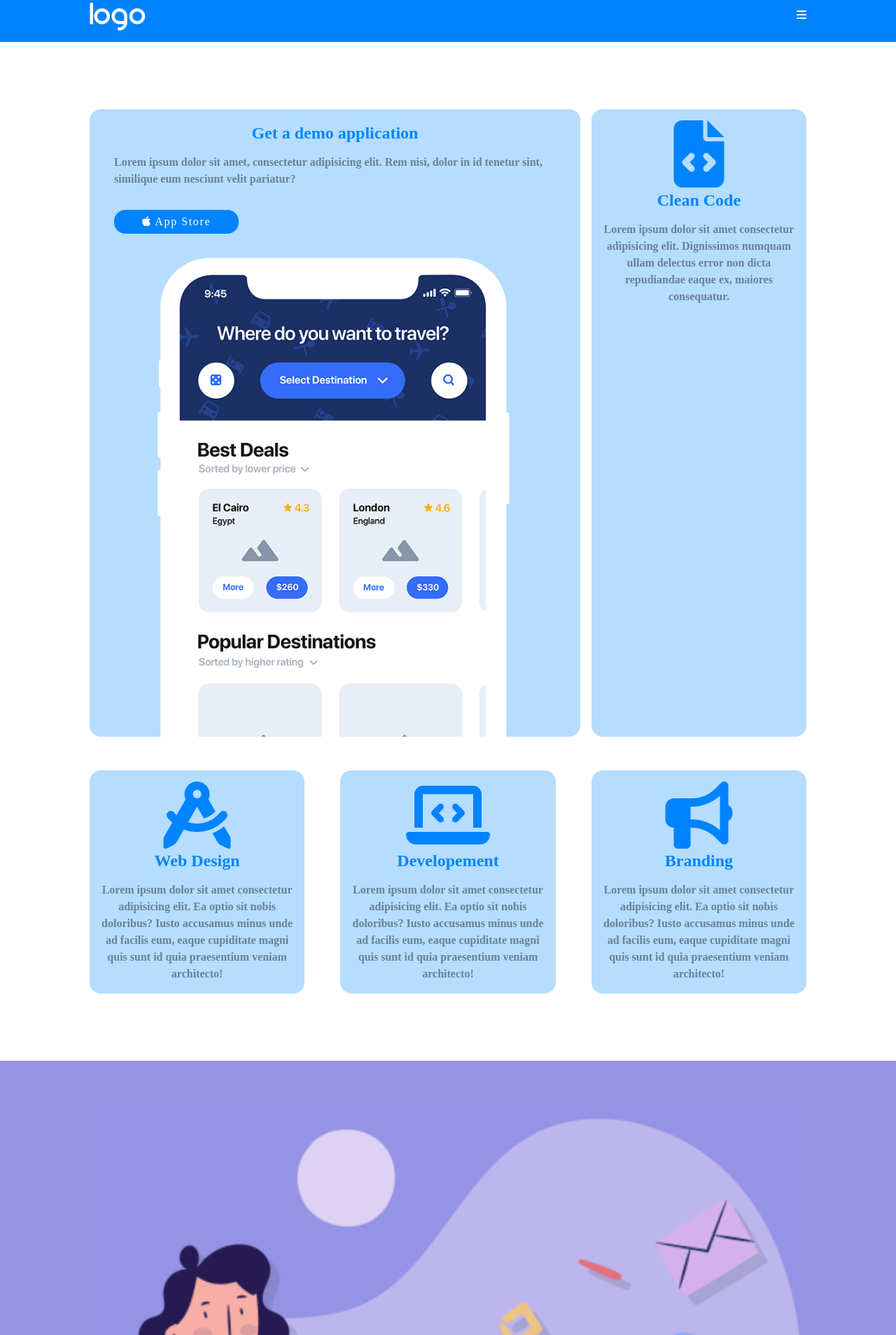
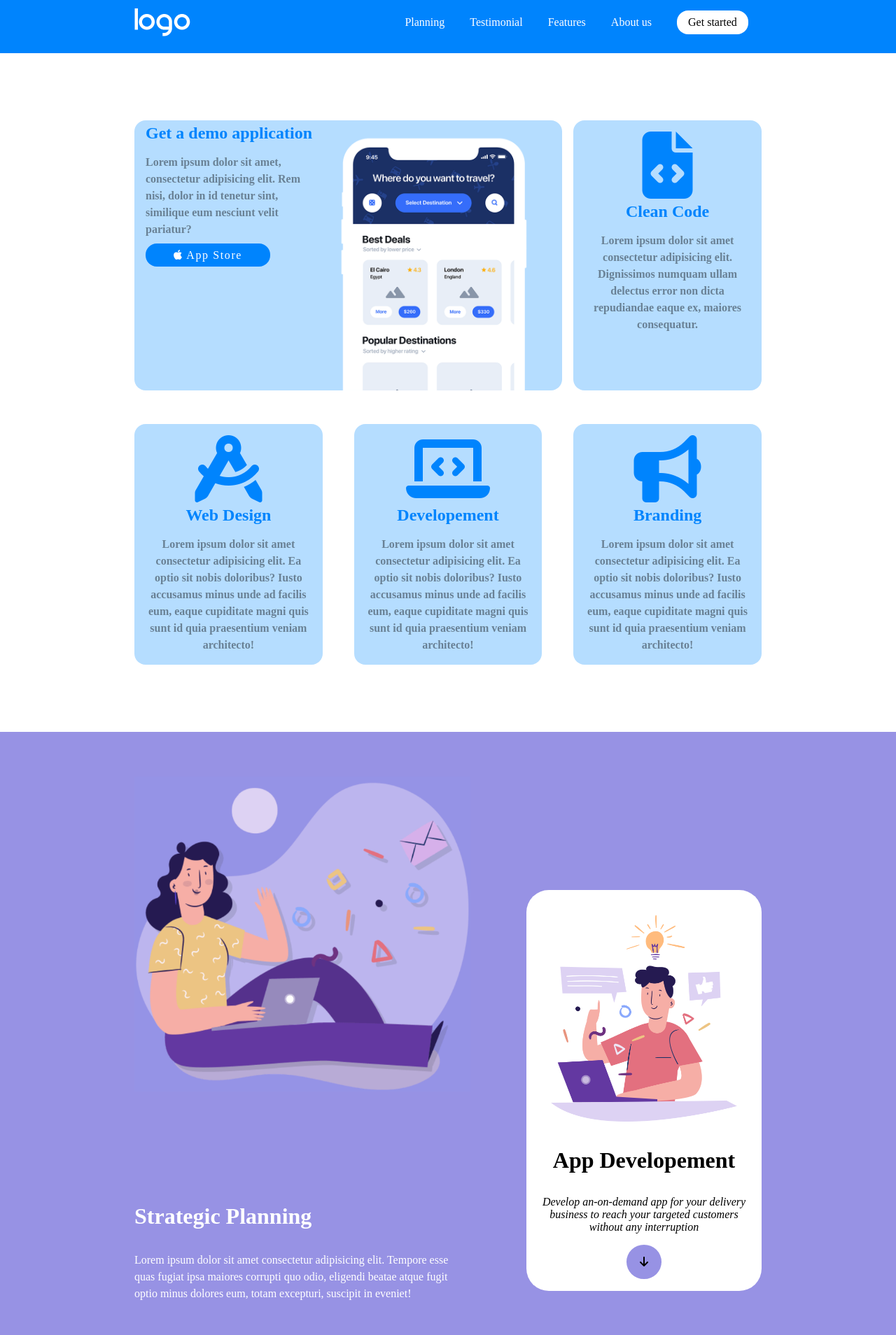
Before and after one commit to TullioTambone/htmlcss-responsive-layout, a plain HTML site: page index.html in a window 1280 px wide. Shown: the part 12-1920 px from the top of the page at 70% size. Drawn offline with Linux system fonts and the light colour scheme.

Commit message:
fine esercitazione

```diff
--- a/assets/css/media.css
+++ b/assets/css/media.css
@@ -66,7 +66,88 @@
 }
 
 /*LAPTOP*/
+@media only screen and (min-width:1140px){
 
-@media only screen and (min-width:1140px){
-    .nav
+    .container,
+    nav{
+        width: 70%;
+    }
+
+    #drop{
+        display: none;
+    }
+
+    nav > ul{
+        display: block;
+    }
+
+    nav ul li{
+        display: inline-block;
+        color: white;
+        margin: 0 1em;
+    }
+
+    nav ul li:last-child{
+        padding: 0.5em 1em;
+        background-color: white;
+        border-radius: 1em;
+        color: black;
+        margin: 0.5em 1em;
+    }
+    .card-1{
+        display: flex;
+        padding: 0 1em;
+    }
+
+
+    /*2 sec*/
+    .second-section{
+        display: flex;
+        justify-content: space-between;
+        gap: 5em;
+    }
+
+    .left-2{
+        width: 60em;
+    }
+
+    .left-2 h2{
+        margin-top: 5em;
+    }
+
+    .right-2{
+        width: 40em;
+        align-self: flex-end;
+    }
+
+    /*3 sec*/
+    .dot-1,
+    .dot-2,
+    .dot-3{
+        height: 10em;
+        width: 10em;
+    }
+
+    /*4 sec*/
+    .card-sec-4{
+        display: flex;
+        justify-content: space-between;
+        flex-wrap: wrap;
+    }
+
+    .card-4{
+        flex-basis: calc(95% / 3);
+    }
+
+    /*5 sec*/
+    .sec-5{
+        gap: 0;
+    }
+    .left-5{
+        width: 70%;
+    }
+
+    .right-5{
+        width: 20%;
+    }
 }
--- a/assets/css/style.css
+++ b/assets/css/style.css
@@ -1,3 +1,7 @@
+.container{
+    width: 80%;
+    margin: 5em auto;
+}
 
 /*bottoni*/
 .btn-blue{
@@ -44,6 +48,9 @@ nav{
     align-items: center;
 }
 
+nav > ul{
+    display: none;
+}
 /*Bottone dx nav*/
 
 nav ul{
@@ -77,7 +84,9 @@ nav li:hover{
     margin: 1em 0;
 }
 
-
+.right-1{
+    margin-top: 1em;
+}
 
 main:first-child .card{
     padding-bottom: 0;
--- a/assets/css/utility.css
+++ b/assets/css/utility.css
@@ -14,11 +14,6 @@ li{
 }
 
 /*SECTION UTILITY*/
-.container{
-    width: 80%;
-    margin: 5em auto;
-}
-
 /* colori */
 
 /*background*/
--- a/index.html
+++ b/index.html
@@ -8,9 +8,10 @@
 
     <link rel="stylesheet" href="https://cdnjs.cloudflare.com/ajax/libs/font-awesome/6.3.0/css/all.min.css" integrity="sha512-SzlrxWUlpfuzQ+pcUCosxcglQRNAq/DZjVsC0lE40xsADsfeQoEypE+enwcOiGjk/bSuGGKHEyjSoQ1zVisanQ==" crossorigin="anonymous" referrerpolicy="no-referrer" />
 
-    <link rel="stylesheet" href="./assets/css/media.css">
     <link rel="stylesheet" href="./assets/css/utility.css">
     <link rel="stylesheet" href="./assets/css/style.css">
+    <link rel="stylesheet" href="./assets/css/media.css">
+
 </head>
 <body>
 
@@ -20,7 +21,7 @@
                 <img src="./assets/img/logo.png" alt="logo">
             </div>
 
-            <i class="fa-solid fa-bars text-c-white">
+            <i class="fa-solid fa-bars text-c-white" id="drop">
                 <ul>
                     <li>Planning</li>
                     <li>Testimonial</li>
@@ -29,6 +30,14 @@
                     <li>Get started</li>
                 </ul>
             </i>
+
+            <ul>
+                <li>Planning</li>
+                <li>Testimonial</li>
+                <li>Features</li>
+                <li>About us</li>
+                <li>Get started</li>
+            </ul>
         </nav>
     </header>
 
@@ -36,7 +45,8 @@
         <!--1a sec-->
         <section class="container cont-1">
             <div class="card-1 card b-color-celeste">
-                <div class="content">
+                <div class="content content-1">
+                    <div class="left-1">
                         <h2 class="text-c-blue">Get a demo application</h2>
 
                         <p class="text-c-gray margin-1-0">
@@ -47,9 +57,11 @@
                             <i class="fa-brands fa-apple"></i>
                             App Store
                         </span>
-                    <div>
+                    </div>
+
+                </div>
+                <div class="right-1">
                     <img src="./assets/img/phone.png" alt="">
-                    </div>
                 </div>
             </div>
 
@@ -94,8 +106,9 @@
         <!--2a sec-->
         <section class="b-color-purple">
             <div class="container sec-2">
-                <div class="pad-4em-0">
-                    <div>
+                <div class="pad-4em-0 second-section">
+
+                    <div class="left-2">
                         <img src="./assets/img/planning1.png" alt="">
                         <h2 class="text-c-white margin-1-0">Strategic Planning</h2>
                         <p class="text-c-white margin-1-0 line-height">
@@ -103,7 +116,7 @@
                         </p>
                     </div>
 
-                    <div class="b-color-white card-second-s">
+                    <div class="b-color-white card-second-s right-2">
                         <img src="./assets/img/planning2.png" alt="">
                         <h2 class="margin-1-0">App Developement</h2>
                         <p class="margin-1-0">
```
Lines whose indentation alone changed are shown as unchanged.
